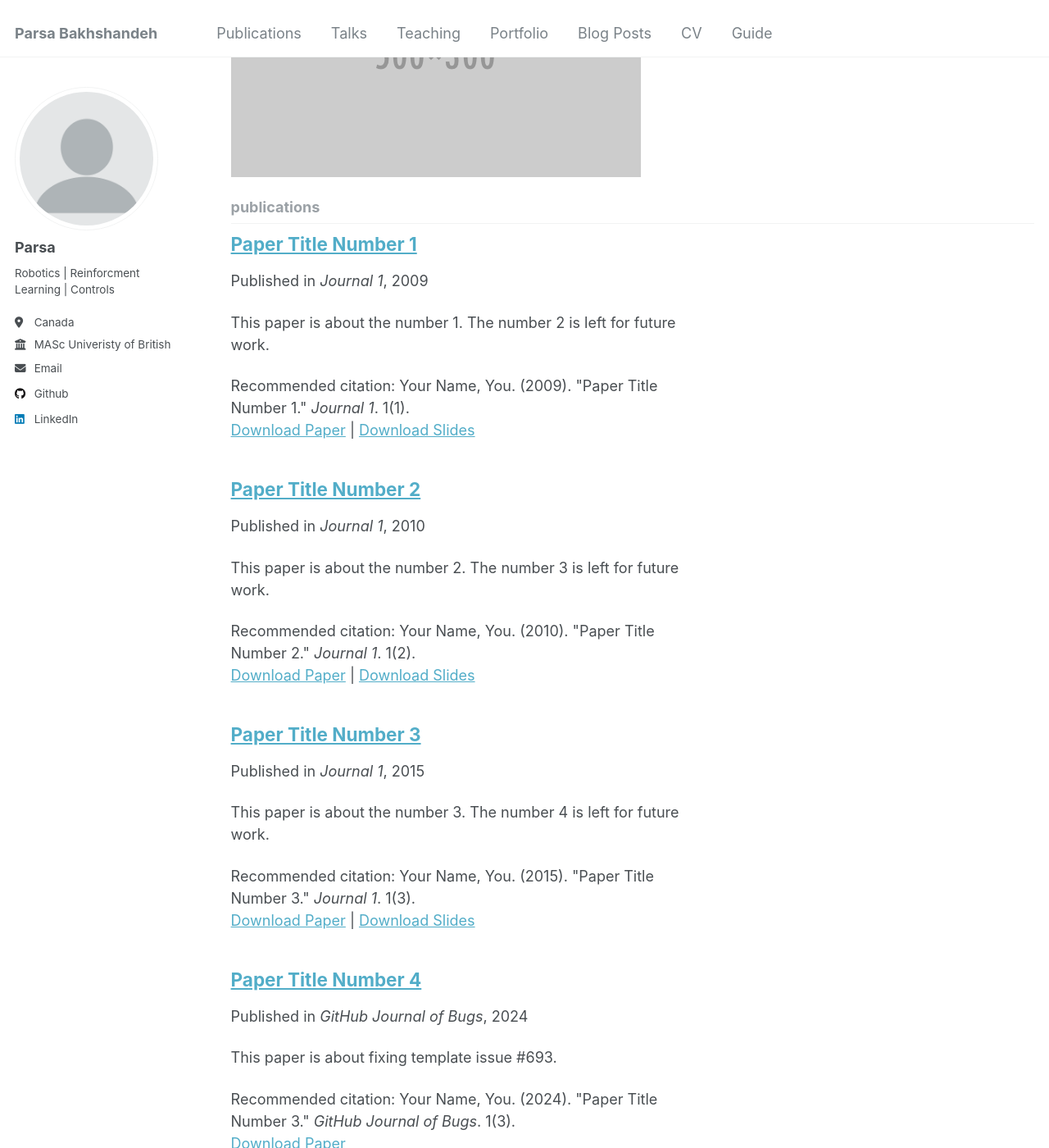
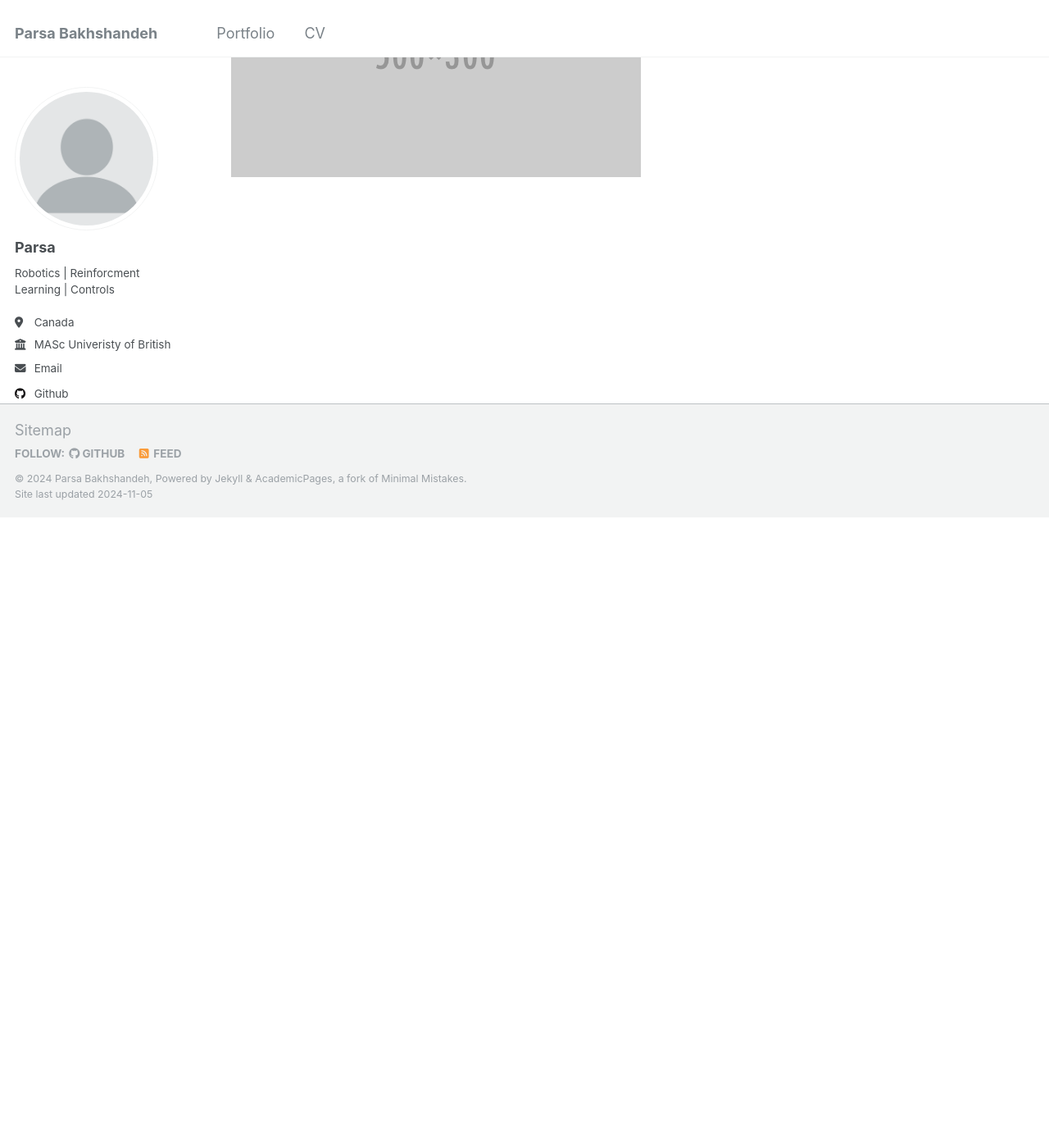
Before and after one commit to parsa25b/parsa-bakhshandeh.github.io, a Jekyll site: the page built from _pages/collection-archive.html, in a window 1280 px wide and 1400 px high, scrolled down 876 px. Shown: the whole window at 82% size. Built offline with Jekyll 4.4.1, drawn with Linux system fonts in a browser that asks for light colours; after the commit the page ends 1506 px from its top, so only the background shows below that.

Commit message:
update page menu

```diff
--- a/_config.yml
+++ b/_config.yml
@@ -212,58 +212,13 @@ kramdown:
 
 # These settings control the types of collections used by the template
 collections:
-  teaching:
-    output: true
-    permalink: /:collection/:path/
-  publications:
-    output: true
-    permalink: /:collection/:path/
   portfolio:
-    output: true
-    permalink: /:collection/:path/
-  talks:
     output: true
     permalink: /:collection/:path/
 
 
 # These settings control how pages and collections are included in the site
 defaults:
-  # _posts
-  - scope:
-      path: ""
-      type: posts
-    values:
-      layout: single
-      author_profile: true
-      read_time: true
-      comments: true
-      share: true
-      related: true
-  # _pages
-  - scope:
-      path: ""
-      type: pages
-    values:
-      layout: single
-      author_profile: true
-  # _teaching
-  - scope:
-      path: ""
-      type: teaching
-    values:
-      layout: single
-      author_profile: true
-      share: true
-      comments: true
-  # _publications
-  - scope:
-      path: ""
-      type: publications
-    values:
-      layout: single
-      author_profile: true
-      share: true
-      comments: true
   # _portfolio
   - scope:
       path: ""
@@ -273,14 +228,6 @@ defaults:
       author_profile: true
       share: true
       comment: true
-  # _talks
-  - scope:
-      path: ""
-      type: talks
-    values:
-      layout: talk
-      author_profile: true
-      share: true
 
 
 # Sass/SCSS
--- a/_data/navigation.yml
+++ b/_data/navigation.yml
@@ -5,23 +5,9 @@
 # prevent it from being included in the site.
 
 main:
-  - title: "Publications"
-    url: /publications/
-
-  - title: "Talks"
-    url: /talks/
-
-  - title: "Teaching"
-    url: /teaching/
 
   - title: "Portfolio"
     url: /portfolio/
 
-  - title: "Blog Posts"
-    url: /year-archive/
-
   - title: "CV"
     url: /cv/
-
-  - title: "Guide"
-    url: /markdown/
```
